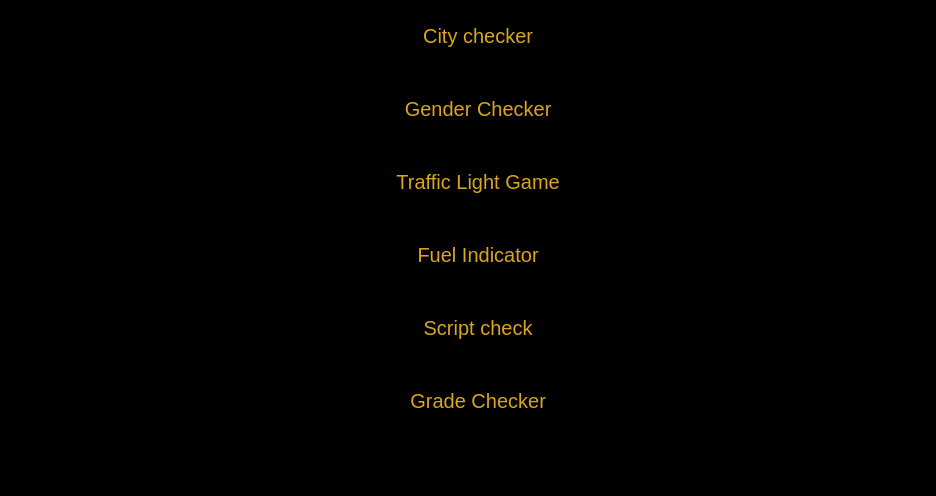
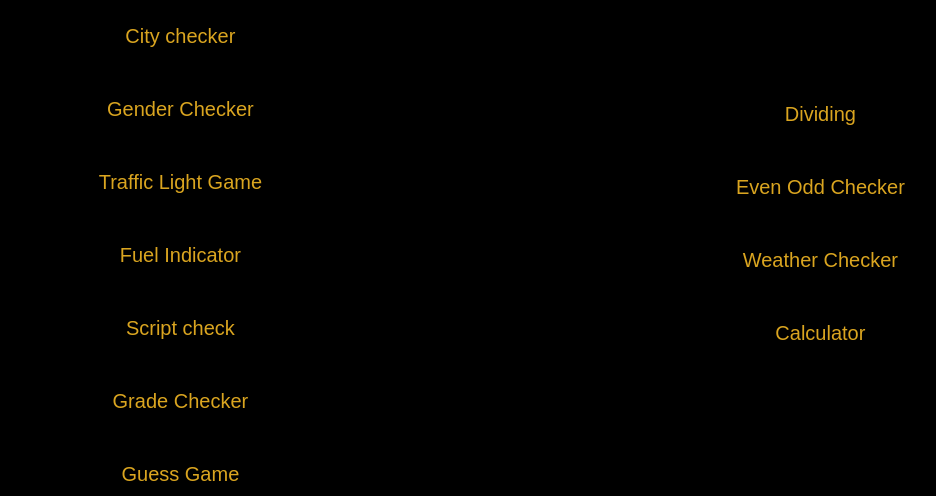
Before and after one commit to UzairAhmed8/Javascript-second-ass, a plain HTML site: page chapters/chater-9-11/chapter-9-11.html in a window 1280 px wide. Shown: the part 305-801 px from the top of the page, without its empty margins (162-1098 px from the left). Drawn offline with Linux system fonts and the light colour scheme.

Commit message:
new chapter work completed

```diff
--- a/chapters/chater-9-11/chapter-9-11.css
+++ b/chapters/chater-9-11/chapter-9-11.css
@@ -78,3 +78,9 @@ button:hover{
     color: black;
     transform: scale(1.03);
 }
+
+.all-con{
+    display: flex;
+    justify-content: space-evenly;
+    align-items: center;
+}
--- a/chapters/chater-9-11/chapter-9-11.html
+++ b/chapters/chater-9-11/chapter-9-11.html
@@ -10,6 +10,7 @@
 
     <div class="bg-video-con">
         <video src="../../assets/1684057648-1684057648-bmw-m3-e46-nfs-car.mp4"autoplay muted loop class="bg-video"></video>
+        <div class="all-con">
             <div class="inner-content">
                 <a href="../../index.html">Go back to Main-Page</a>
                 <button onclick="userCityfunction()">City checker</button>
@@ -18,6 +19,15 @@
                 <button onclick=" fuelIndcationfunction()">Fuel Indicator</button>
                 <button onclick="sciptCheckingfunction()">Script check</button>
                 <button onclick="gradeCheckingfunction()">Grade Checker</button>
+                <button onclick="guessGamefuntion()">Guess Game</button>
+            </div>
+            <br>
+            <div class="inner-content">
+                <button onclick="divisibleFunction()">Dividing</button>
+                <button onclick="evenNumberchecker()">Even Odd Checker</button>
+                <button onclick="tempCheckfunc()">Weather Checker</button>
+                <button onclick="calculatorFunc()">Calculator</button>
+            </div>
         </div>
     </div>
 
--- a/chapters/chater-9-11/chapter-9-11.js
+++ b/chapters/chater-9-11/chapter-9-11.js
@@ -136,3 +136,92 @@ function gradeCheckingfunction(){
         alert("Congratulations You got F you are Failed");
     }
 }
+
+//Guess Game //
+
+function guessGamefuntion(){
+
+    let userGuess = prompt("Guess game \n Guess a Number from the Range of 1-10 \n")
+    let userGuessresults = userGuess;
+
+    if(userGuessresults == 4){
+        alert("Bingo You got The Correct one")
+    }else{
+        alert("You loosed")
+    }
+}
+
+//=============//
+
+// divisible Check //
+
+function divisibleFunction() {
+    let divisbleInput = prompt("Enter a Number to \nDivide it with 3");
+    let divisbleResult = Number(divisbleInput);
+    let dividingNum = 3;
+
+    if (divisbleResult % dividingNum === 0) {
+        alert("It can be divided by three");
+    } else {
+        alert("It cannot be divided by three");
+    }
+}
+
+//==========//
+
+// Even odd Checker //
+
+function evenNumberchecker(){
+    let userInpchecker = prompt("Enter a number to check wether its even or odd!");
+    let userInpcheckerResult = parseInt(userInpchecker);
+
+    if(isNaN(userInpcheckerResult)){
+        alert("Please Enter a Valid number")
+    }else if(userInpcheckerResult % 2 === 0){
+        alert(userInpcheckerResult + " is Even")
+    }else{
+        alert(userInpcheckerResult + " is Odd")
+    }
+
+}
+
+//========//
+
+//Temprature Check//
+
+function tempCheckfunc(){
+
+    let userTemp = prompt("Enter The Degrees you wanna check!");
+    let userTempresult = parseInt(userTemp);
+
+    if(userTempresult >= 40){
+        alert("its Too much Hot out side!")
+    }else if(userTempresult >= 30){
+        alert("The weather today is normal!")
+    }else if(userTempresult >= 20){
+        alert("The weather today is Cool!")
+    }else{
+        alert("OMG! its Too much Cold outside")
+    }
+}
+
+//================//
+
+function calculatorFunc(){
+
+    let num1 = prompt("Enter 1st number");
+    let num2 = prompt("Enter 2nd number");
+    let operator = prompt("Enter an operator \n add,sub,mul,divid ")
+    let convertedNum1 = Number(num1);
+    let convertedNum2 = Number(num2);
+
+    if(operator == "add"){
+        alert(convertedNum1 + convertedNum2)
+    }else if(operator == "sub"){
+        alert(convertedNum1 - convertedNum2)
+    }else if(operator == "mul"){
+        alert(convertedNum1 * convertedNum2)
+    }else{
+        alert(convertedNum1 / convertedNum2)
+    }
+}
```
Lines whose indentation alone changed are shown as unchanged.
